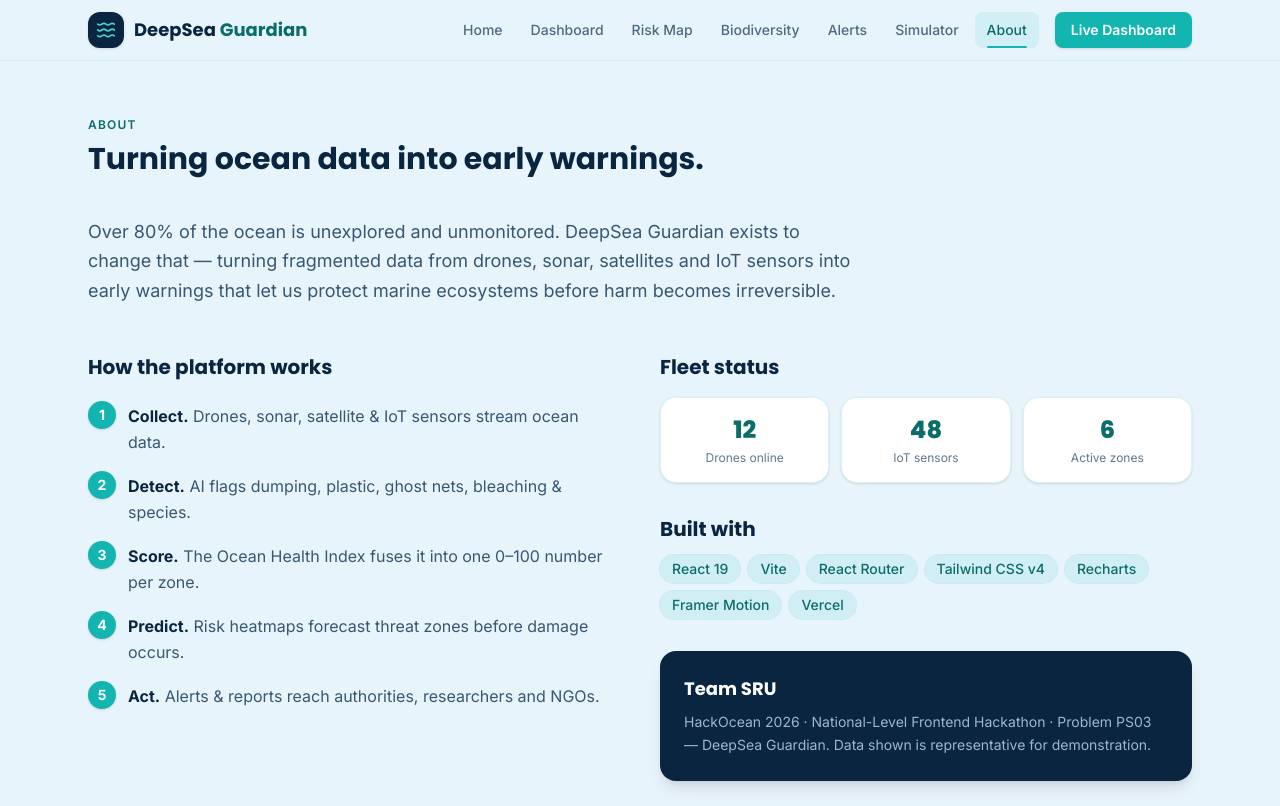
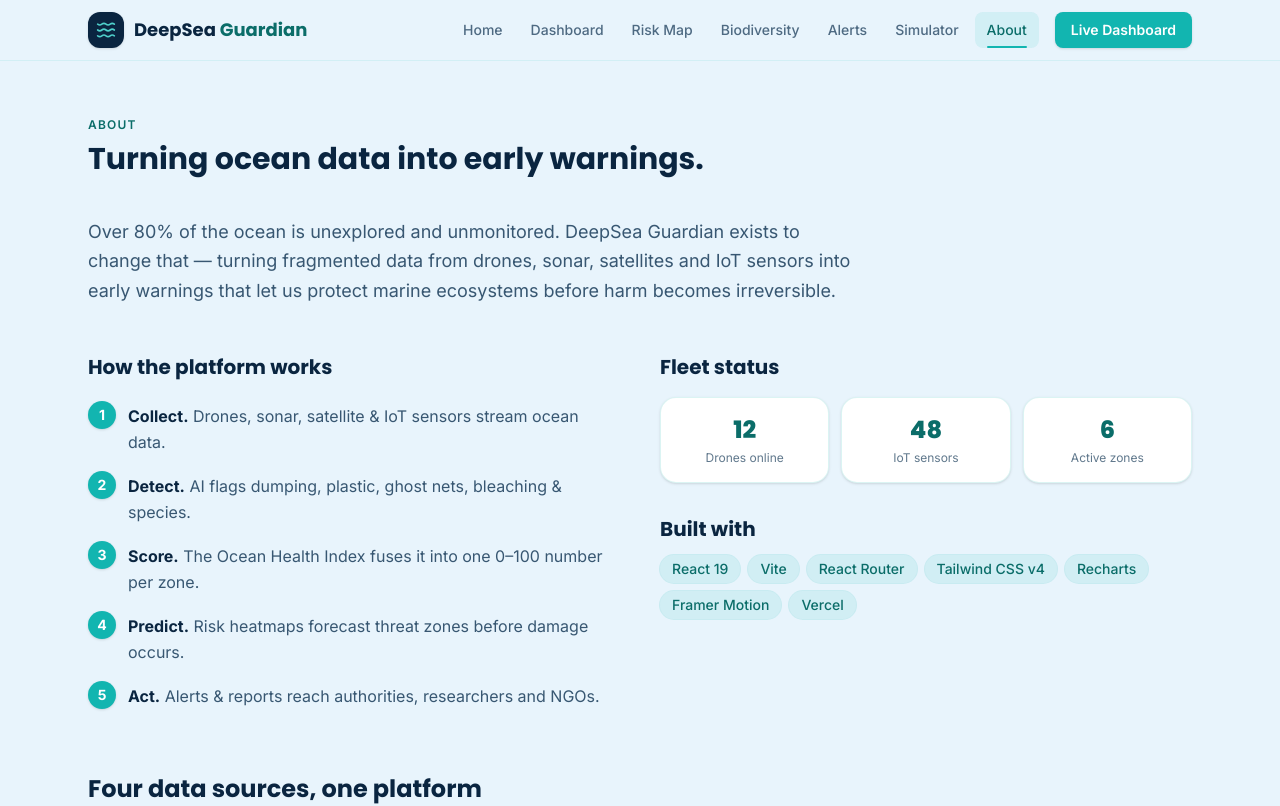
Before and after one commit to dronadri2007/Deepsea-Guardian, a React (Vite) app: page /about in a window 1280 px wide. Shown: the top 806 px of the page. Built offline with nearby package versions, Linux system fonts and the light colour scheme.

Commit message:
chore: remove team card from About

```diff
--- a/src/pages/About.jsx
+++ b/src/pages/About.jsx
@@ -90,14 +90,6 @@ export default function About() {
               </div>
             </div>
 
-            {/* Team card */}
-            <div className="rounded-2xl bg-ink p-6 text-white shadow-lg">
-              <h2 className="font-head text-lg font-bold">Team SRU</h2>
-              <p className="mt-2 text-sm leading-relaxed text-textmut">
-                HackOcean 2026 · National-Level Frontend Hackathon · Problem PS03 — DeepSea Guardian.
-                Data shown is representative for demonstration.
-              </p>
-            </div>
           </div>
         </div>
 
```
